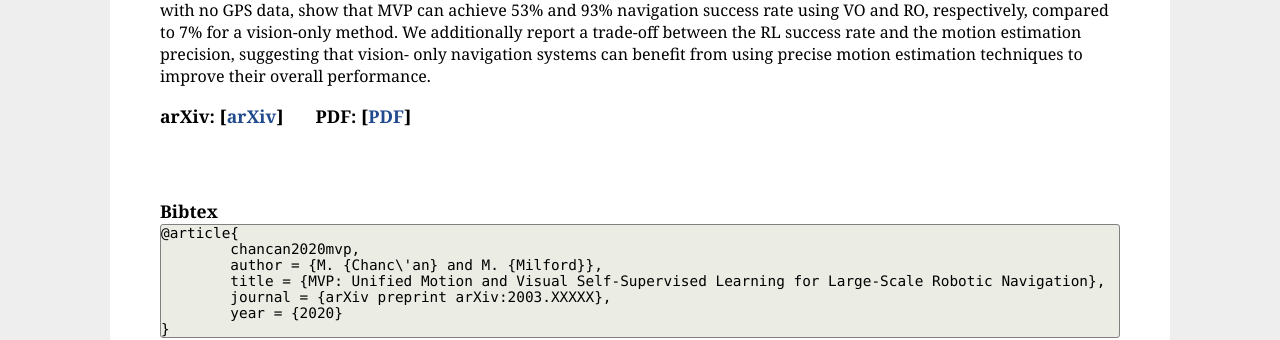
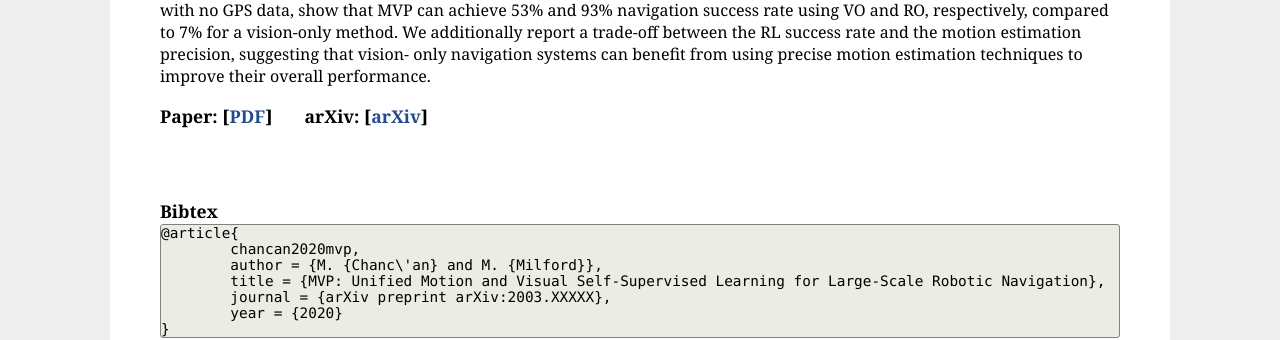
Before and after one commit to mchancan/mchancan.github.io, a Jekyll site: the page built from projects/MVP/index.html, in a window 1280 px wide. Shown: the part 659-999 px from the top of the page. Built offline with Jekyll 4.4.1, drawn with Linux system fonts in a browser that asks for light colours.

Commit message:
Update index.html

```diff
--- a/projects/MVP/index.html
+++ b/projects/MVP/index.html
@@ -48,7 +48,7 @@ title: "MVP: Unified Motion and Visual Self-Supervised Learning for Large-Scale
 </td>
 
 <td>
-	<h3> arXiv: [<a href="https://arxiv.org/abs/2003.XXXXX">arXiv</a>] &nbsp; &nbsp; &nbsp; PDF: [<a href="MVP_v1.pdf">PDF</a>] </h3>
+	<h3> Paper: [<a href="MVP_v1.pdf">PDF</a>]  &nbsp; &nbsp; &nbsp; arXiv: [<a href="https://arxiv.org/abs/2003.XXXXX">arXiv</a>] </h3>
 </td>
 
 <br>
```
